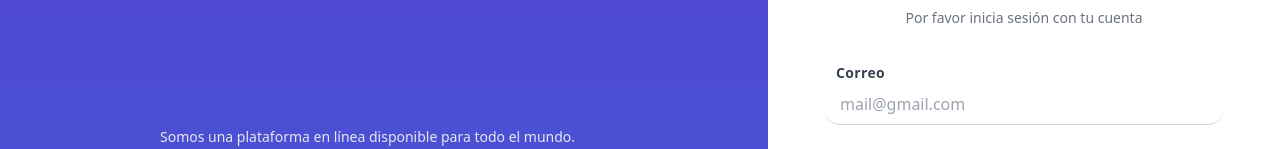
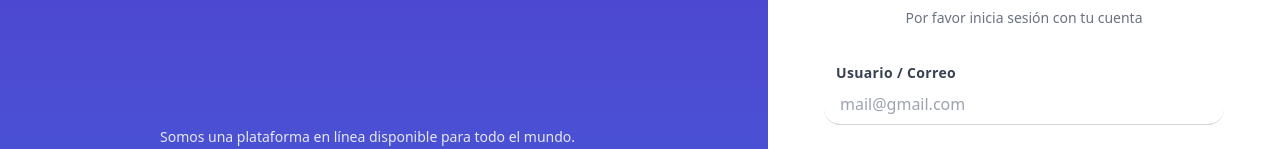
Before and after one commit to alpalasaul/argos-client, a React (Vite) app: page / in a window 1280 px wide. Shown: the part 225-374 px from the top of the page. Built offline with nearby package versions, Linux system fonts and the light colour scheme.

Commit message:
Servidor linode para RTSP

```diff
--- a/src/components/Login/Login.jsx
+++ b/src/components/Login/Login.jsx
@@ -79,7 +79,7 @@ const Login = ({ setToken }) => {
               <div className="relative">
 
                 <label className="ml-3 text-sm font-bold text-gray-700 tracking-wide">
-                  Correo
+                  Usuario / Correo
                 </label>
                 <input
                   className=" w-full text-base px-4 py-2 border-b border-gray-300 focus:outline-none rounded-2xl focus:border-indigo-500"
```
